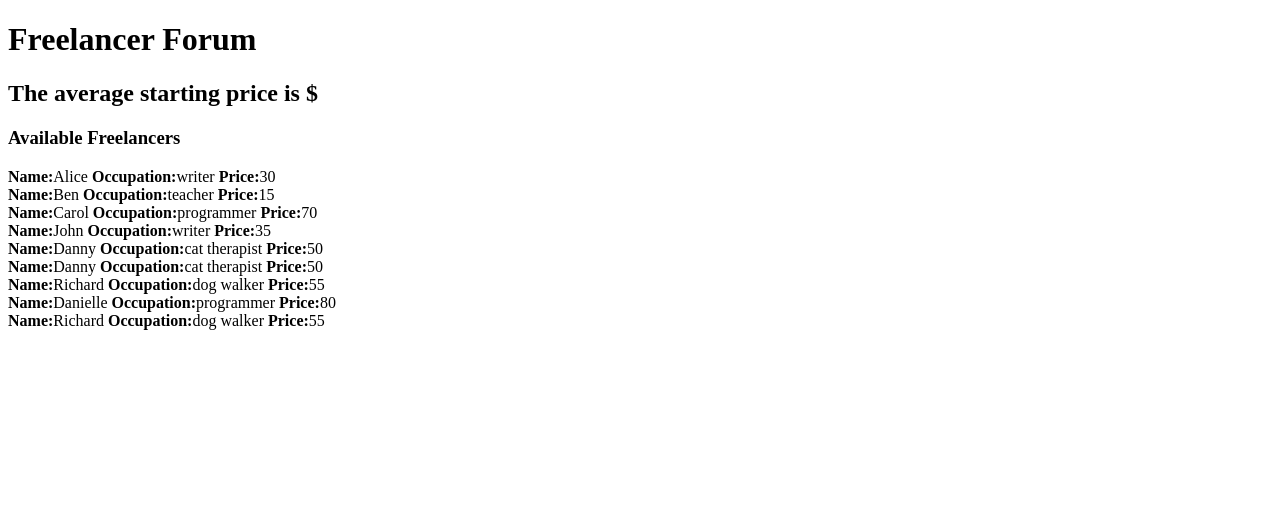
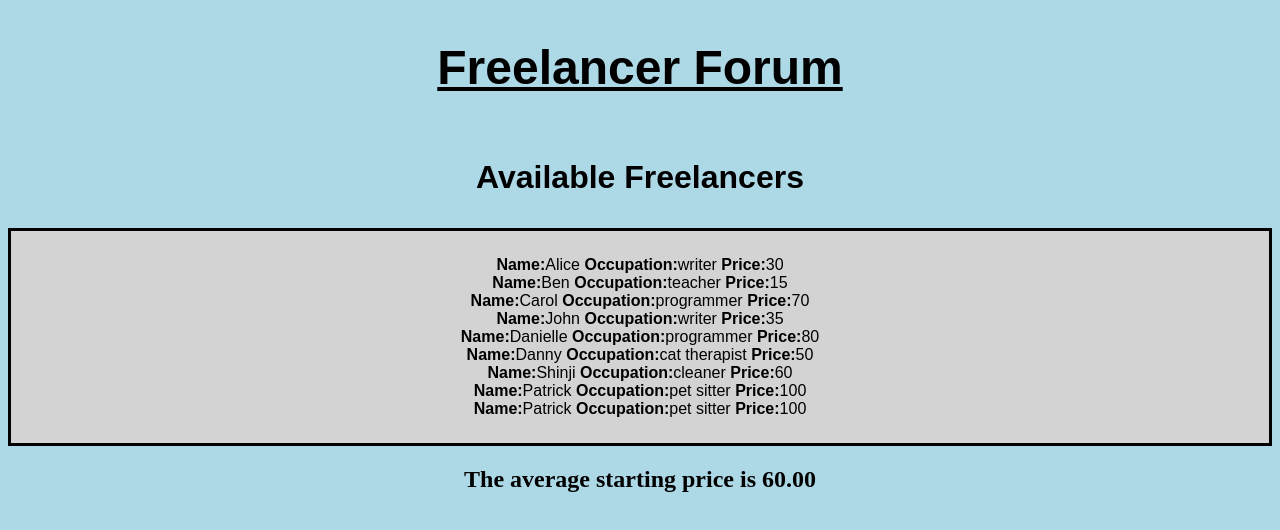
Before and after one commit to Danielle-Campbell92/Unit2.FreelancerForum, a plain HTML site: page index.html in a window 1280 px wide. Drawn offline with Linux system fonts and the light colour scheme.

Commit message:
updated average total

```diff
--- a/index.css
+++ b/index.css
@@ -1,3 +1,40 @@
 .freelancers{
-    border: 1px solid black
+    border: 3px solid black;
+    padding: 25px;
+    text-align: center;
+    background-color: lightgray;
+    display: flex;
+    flex-direction: column;
+    justify-content: center;
+    font-family: sans-serif;
 }
+
+
+#root {
+    display:flex;
+    flex-direction: column;
+    justify-content: center;
+}
+
+body{
+    text-align: center;
+}
+
+html{
+    background-color: lightblue;
+}
+
+h1{
+    font-size: xxx-large;
+    font-family: sans-serif;
+    text-decoration: underline;
+}
+
+h2{
+    font-size: x-large;
+}
+
+h3{
+    font-size: xx-large;
+    font-family: sans-serif;
+}
--- a/index.html
+++ b/index.html
@@ -4,12 +4,14 @@
     <meta charset="UTF-8">
     <meta name="viewport" content="width=device-width, initial-scale=1.0">
     <title>Freelancer Forum</title>
-    <link rel="styesheet" href="index.css">
-    <script src="index.js" defer></script>
+    <link rel="stylesheet" href="index.css">
+
 
 </head>
 <body>
     <div id="root"></div>
+    <div id="average"></div>
+    <script src="index.js" defer></script>
 </body>
 
 </html>
--- a/index.js
+++ b/index.js
@@ -16,9 +16,11 @@ const freelancers = [
 
 //Create new set of freelancers to randomly generate and appear
 const newFreelancers = [
-     {name: "Danny", occupation: "cat therapist", price: 50},
+    {name: "Danny", occupation: "cat therapist", price: 50},
     {name: "Danielle", occupation: "programmer", price: 80},
-    {name: "Richard", occupation: "dog walker", price: 55}
+    {name: "Richard", occupation: "dog walker", price: 55},
+    {name: "Patrick", occupation: "pet sitter", price: 100},
+    {name: "Shinji", occupation: "cleaner", price: 60}
 ]
 
 function init(){
@@ -30,11 +32,6 @@ function init(){
     h1.innerHTML = "Freelancer Forum"
     console.log(h1);
     root.append(h1);
-
-    const h2 = document.createElement("h2");
-    h2.innerHTML = "The average starting price is $"
-    console.log(h2);
-    root.append(h2);
 
     const h3 = document.createElement("h3");
     h3.innerHTML = "Available Freelancers"
@@ -50,10 +47,16 @@ function init(){
     renderFreelancers()
 
 
-
 }
 
 function renderFreelancers(){
+    const avg = document.querySelector("#average")
+    const h2 = document.createElement("h2");
+    h2.innerHTML = `The average starting price is ${calculateAveragePrice(freelancers).toFixed(2)}`
+    console.log(h2);
+    avg.replaceChildren(h2);
+
+
     const container = document.querySelector("#freelanceContainer");
     container.innerHTML = ""
 
@@ -67,6 +70,8 @@ function renderFreelancers(){
                             `
         container.append(freeDiv);
     })
+
+
 
 }
 
@@ -86,6 +91,16 @@ setTimeout(() => {
 }, 10000);
 
 
+//Find the average price
+function calculateAveragePrice(freelancers){
+    const prices = freelancers.map(freelancer => freelancer.price);
+    const sum = prices.reduce((total, price) => total + price, 0);
+    const average = sum / prices.length;
+    return average;
+}
+const averagePrice = calculateAveragePrice(freelancers);
+
+
 
 
 
```
